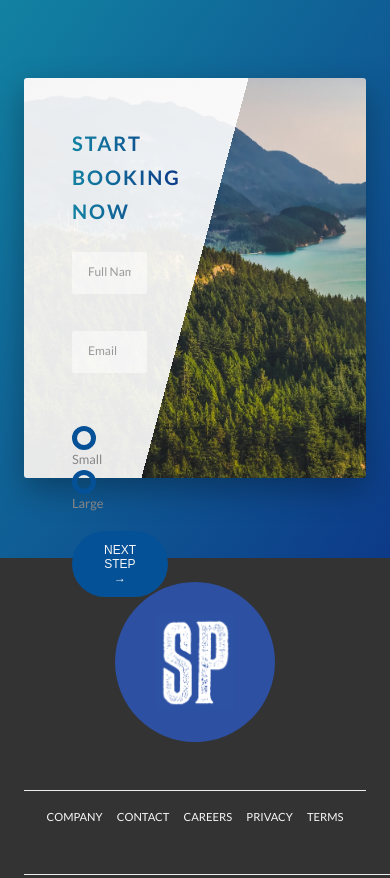
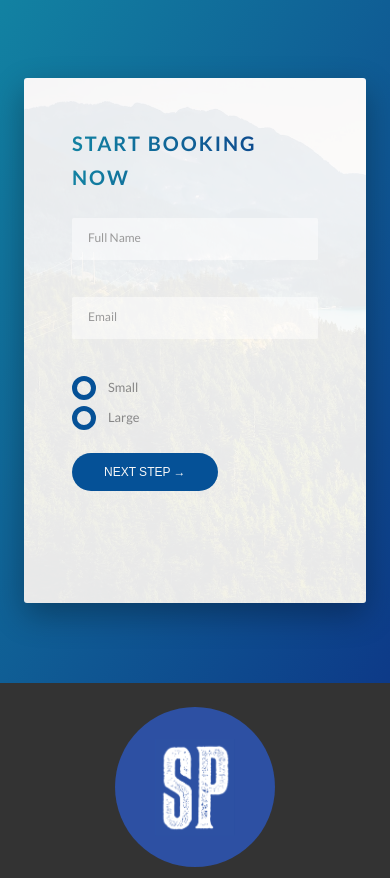
Before and after one commit to SashaPatsel/pacifica.com, a website: page index.html in a window 390 px wide. Shown: the part 6095-6973 px from the top of the page. Drawn offline with Linux system fonts and the light colour scheme.

Commit message:
responsive form

```diff
--- a/assets/sass/components/_form.scss
+++ b/assets/sass/components/_form.scss
@@ -56,6 +56,11 @@
   &__radio-group {
     width: 49%;
     display: inline-block;
+
+    @include responsive(t-port) {
+      width: 100%;
+      margin-bottom: 1rem;
+    }
   }
 
   &__radio-input {
--- a/assets/sass/pages/_home.scss
+++ b/assets/sass/pages/_home.scss
@@ -64,14 +64,37 @@
   rgba($color-white, .9) 50%,
    transparent 50%),
    url(../images/nat-10.jpg);
-  background-size: cover;
+  background-size: 100%;
   border-radius: $border-rad-sm;
   box-shadow: 0 1.5rem 4rem rgba($color-black, .3);
 
-  height: 50rem;
+  @include responsive(t-land) {
+    background-image: linear-gradient(105deg,
+    rgba($color-white, .9) 0%,
+    rgba($color-white, .9) 65%,
+     transparent 65%),
+     url(../images/nat-10.jpg);
+     background-size: cover;
+  }
+
+  @include responsive(t-port) {
+    background-image: linear-gradient(to right,
+    rgba($color-white, .9) 0%,
+    rgba($color-white, .9) 100%),
+     url(../images/nat-10.jpg);
+     background-size: cover;
+  }
 
   &__form {
     width: 50%;
     padding: 6rem;
+
+    @include responsive(t-land) {
+      width: 65%;
+    }
+
+    @include responsive(t-port) {
+      width: 100%;
+    }
   }
 }
```
Also changed, not shown: assets/css/style.css.
